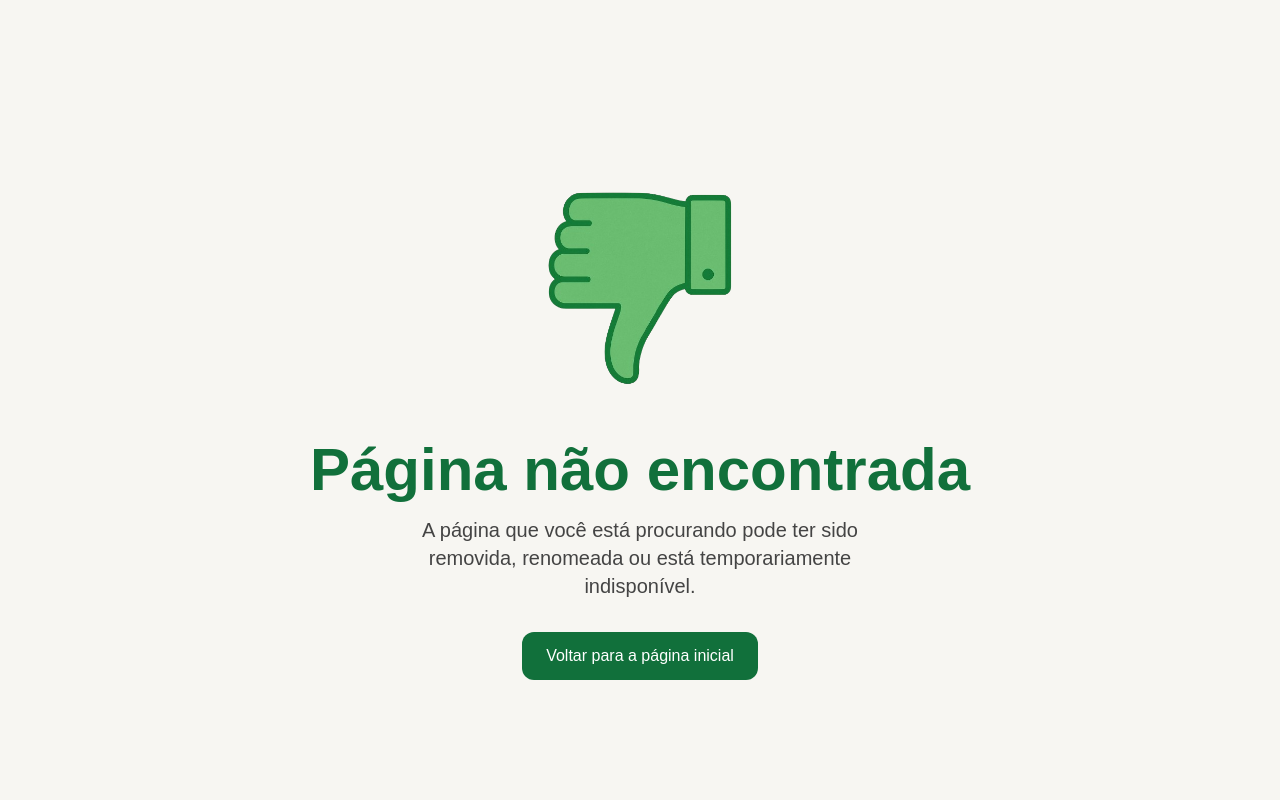
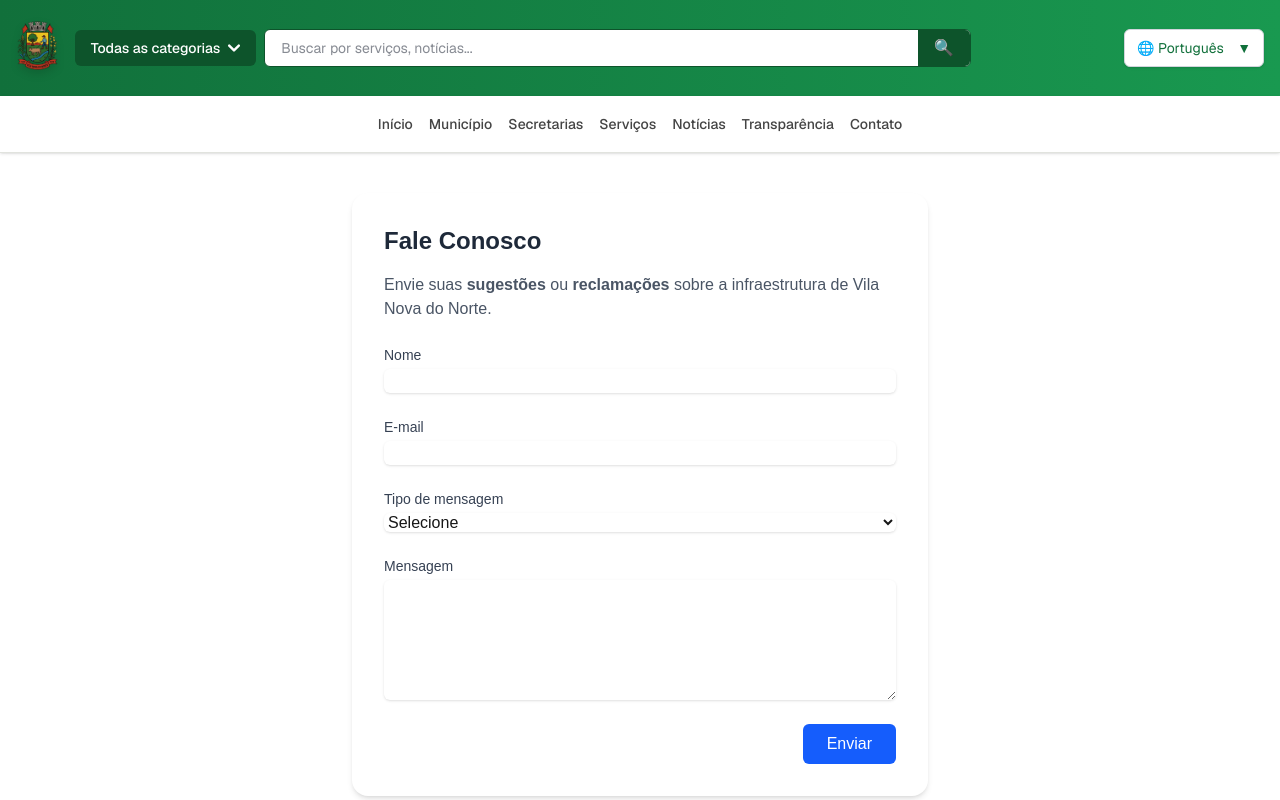
Before and after one commit to Bestofef-afk/Sistema-de-denuncias-de-problemas-urbanos, a Next.js app in the folder sistemadenuncia/: page /pages/contato in a window 1280 px wide. Before the commit this address had no page. Shown: the top 800 px of the page. Built offline with nearby package versions, Linux system fonts and the light colour scheme.

Commit message:
contato pagina

```diff
--- a/sistemadenuncia/src/app/layout.js
+++ b/sistemadenuncia/src/app/layout.js
@@ -1,6 +1,7 @@
 import { Geist, Geist_Mono } from "next/font/google";
 import "./globals.css";
 import Header from '@/components/Header/page';
+import Footer from '@/components/Footer/page';
 
 
 const geistSans = Geist({
@@ -24,8 +25,10 @@ export default function RootLayout({ children }) {
       <body
         className={`${geistSans.variable} ${geistMono.variable} antialiased`}
       >
+        <Header />
+        {children}
 
-        {children}
+        <Footer />
       </body>
 
     </html>
--- a/sistemadenuncia/src/app/page.js
+++ /dev/null
@@ -1,16 +0,0 @@
-'use client';
-import { useState } from 'react';
-import Header from '@/components/Header/page';
-import Footer from '@/components/Footer/page';
-
-export default function Home() {
-  return (
-    <>
-   <Header>
-
-   </Header>
-
-   <Footer></Footer>
-    </>
-  )
-}
--- /dev/null
+++ b/sistemadenuncia/src/app/pages/contato/page.jsx
@@ -0,0 +1,99 @@
+'use client';
+import React, { useState } from 'react';
+export default function Contato() {
+  const [formData, setFormData] = useState({
+    nome: '',
+    email: '',
+    tipo: '',
+    mensagem: '',
+  });
+
+  const [sucesso, setSucesso] = useState(false);
+
+  const handleChange = (e) => {
+    setFormData({ ...formData, [e.target.name]: e.target.value });
+  };
+
+  const handleSubmit = (e) => {
+    e.preventDefault();
+    console.log('Dados enviados:', formData);
+    setSucesso(true);
+  };
+
+  return (
+    <div className="max-w-xl mx-auto mt-10 bg-white p-8 rounded-2xl shadow-md">
+      <h1 className="text-2xl font-bold text-gray-800 mb-4">Fale Conosco</h1>
+      <p className="text-gray-600 mb-6">
+        Envie suas <strong>sugestões</strong> ou <strong>reclamações</strong> sobre a infraestrutura de Vila Nova do Norte.
+      </p>
+
+      {sucesso && (
+        <div className="mb-4 p-4 bg-green-100 text-green-800 rounded-md">
+          Sua mensagem foi enviada com sucesso!
+        </div>
+      )}
+
+      <form onSubmit={handleSubmit} className="space-y-6">
+        <div>
+          <label className="block text-sm font-medium text-gray-700">Nome</label>
+          <input
+            type="text"
+            name="nome"
+            required
+            value={formData.nome}
+            onChange={handleChange}
+            className="mt-1 block w-full rounded-md border-gray-300 shadow-sm focus:ring-blue-500 focus:border-blue-500"
+          />
+        </div>
+
+        <div>
+          <label className="block text-sm font-medium text-gray-700">E-mail</label>
+          <input
+            type="email"
+            name="email"
+            required
+            value={formData.email}
+            onChange={handleChange}
+            className="mt-1 block w-full rounded-md border-gray-300 shadow-sm focus:ring-blue-500 focus:border-blue-500"
+          />
+        </div>
+
+        <div>
+          <label className="block text-sm font-medium text-gray-700">Tipo de mensagem</label>
+          <select
+            name="tipo"
+            required
+            value={formData.tipo}
+            onChange={handleChange}
+            className="mt-1 block w-full rounded-md border-gray-300 shadow-sm focus:ring-blue-500 focus:border-blue-500"
+          >
+            <option value="">Selecione</option>
+            <option value="sugestao">Sugestão</option>
+            <option value="reclamacao">Reclamação</option>
+          </select>
+        </div>
+
+        <div>
+          <label className="block text-sm font-medium text-gray-700">Mensagem</label>
+          <textarea
+            name="mensagem"
+            rows="5"
+            required
+            value={formData.mensagem}
+            onChange={handleChange}
+            className="mt-1 block w-full rounded-md border-gray-300 shadow-sm focus:ring-blue-500 focus:border-blue-500"
+          ></textarea>
+        </div>
+
+        <div className="text-right">
+          <button
+            type="submit"
+            className="bg-blue-600 text-white px-6 py-2 rounded-md hover:bg-blue-700 transition"
+          >
+            Enviar
+          </button>
+        </div>
+      </form>
+    </div>
+  );
+}
--- a/sistemadenuncia/src/app/pages/envioDenuncia/page.jsx
+++ /dev/null
@@ -1,114 +0,0 @@
-'use client';
-import { useState, useEffect } from "react";
-import axios from "axios";
-
-function envioDenuncia() {
-    const [cep, setCep] = useState("");
-    const [endereco, setEndereco] = useState(null);
-    const [erro, setErro] = useState("");
-    const [mounted, setMounted] = useState(false); // estado para controlar montagem
-
-    useEffect(() => {
-        setMounted(true); // só após montar no cliente
-    }, []);
-
-    async function buscarCep(e) {
-        e.preventDefault();
-        setErro("");
-        setEndereco(null);
-
-        if (!cep.match(/^\d{8}$/)) {
-            setErro("Digite um CEP válido com 8 dígitos.");
-            return;
-        }
-
-        try {
-            const res = await axios.get(`https://viacep.com.br/ws/${cep}/json/`);
-            if (res.data.erro) {
-                setErro("CEP não encontrado.");
-            } else {
-                setEndereco(res.data);
-            }
-        } catch (err) {
-            setErro("Erro ao buscar o CEP.");
-        }
-    }
-
-    return (
-        <main className="min-h-screen bg-gray-100 flex flex-col items-center justify-center p-6">
-            <section className="bg-white shadow-lg rounded-2xl p-8 w-full max-w-lg">
-                <h1 className="text-3xl font-extrabold mb-6 text-center text-green-700">
-                    Buscar Endereço por CEP
-                </h1>
-
-                <form onSubmit={buscarCep} className="space-y-5">
-                    <label htmlFor="cep" className="block text-gray-700 font-semibold">
-                        CEP (somente números)
-                    </label>
-                    <input
-                        id="cep"
-                        type="text"
-                        placeholder="Digite o CEP (ex: 12345678)"
-                        value={cep}
-                        onChange={(e) => setCep(e.target.value)}
-                        className="w-full p-3 border border-gray-300 rounded-lg focus:outline-none focus:ring-2 focus:ring-green-500 text-lg"
-                        maxLength={8}
-                        inputMode="numeric"
-                        pattern="\d{8}"
-                        autoComplete="off"
-                    />
-                    <button
-                        type="submit"
-                        className="w-full bg-green-700 text-white p-3 rounded-lg text-lg font-semibold hover:bg-green-800 transition"
-                    >
-                        Buscar
-                    </button>
-                </form>
-
-                {erro && (
-                    <p className="mt-4 text-center text[#C0392B] font-medium">{erro}</p>
-                )}
-
-                {endereco && (
-                    <article className="mt-8 bg-gray-50 rounded-lg p-6 shadow-inner space-y-3 text-gray-800 text-lg">
-                        <h2 className="text-xl font-bold mb-3 text-green-700">
-                            Resultado do Endereço
-                        </h2>
-                        <p>
-                            <strong>Rua:</strong> {endereco.logradouro}
-                        </p>
-                        <p>
-                            <strong>Bairro:</strong> {endereco.bairro}
-                        </p>
-                        <p>
-                            <strong>Cidade:</strong> {endereco.localidade}
-                        </p>
-                        <p>
-                            <strong>Estado:</strong> {endereco.uf}
-                        </p>
-                        <p>
-                            <strong>CEP:</strong> {endereco.cep}
-                        </p>
-                    </article>
-                )}
-            </section>
-
-            {mounted && endereco && (
-                <section className="w-full max-w-6xl mt-15 rounded-lg overflow-hidden shadow-md border border-gray-300">
-                    <iframe
-                        title="Mapa do endereço"
-                        width="100%"
-                        height="500"
-                        style={{ border: 0 }}
-                        loading="lazy"
-                        allowFullScreen
-                        src={`https://maps.google.com/maps?q=${encodeURIComponent(
-                            `${endereco.logradouro}, ${endereco.bairro}, ${endereco.localidade}, ${endereco.uf}`
-                        )}&output=embed`}
-                    />
-                </section>
-            )}
-        </main>
-    );
-}
-export default envioDenuncia;
--- a/sistemadenuncia/src/components/Header/page.jsx
+++ b/sistemadenuncia/src/components/Header/page.jsx
@@ -5,7 +5,7 @@ import LanguageSelector from "@/components/LanguageSelector/page";
 
 export default function Header() {
   return (
-    <div className="font-sans bg-[#F7F6F2] min-h-screen text-[#1C1C1C]">
+    <div className="font-sans bg-[#F7F6F2] text-[#1C1C1C]">
       <header className="bg-gradient-to-r from-[#11703B] to-[#199950] text-white shadow-md">
       <div className="px-4 py-4 flex flex-col sm:flex-row items-center justify-between gap-4 max-w-7xl mx-auto w-full">
   {/* Logo + Busca ocupando a maior parte */}
```
